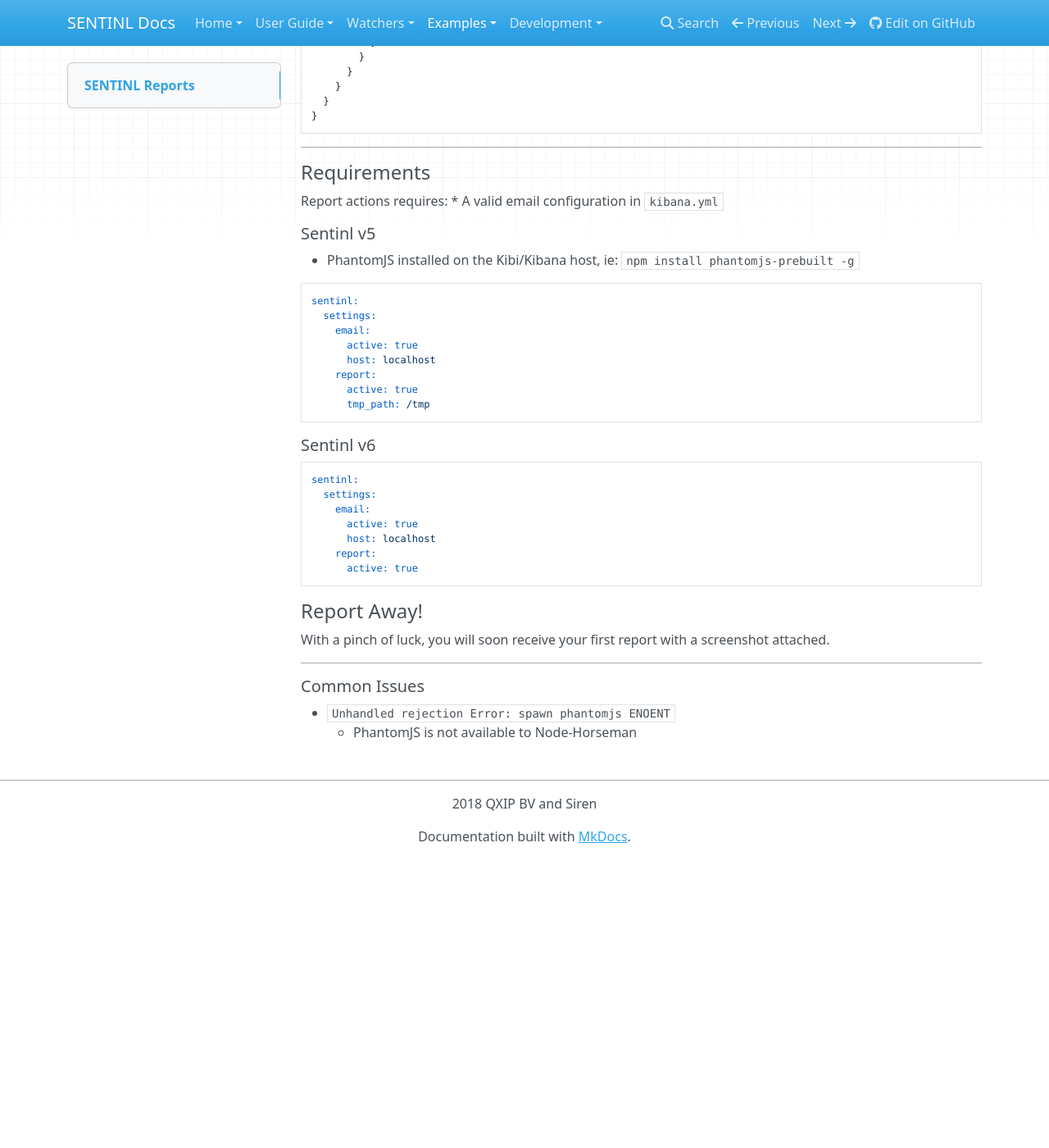
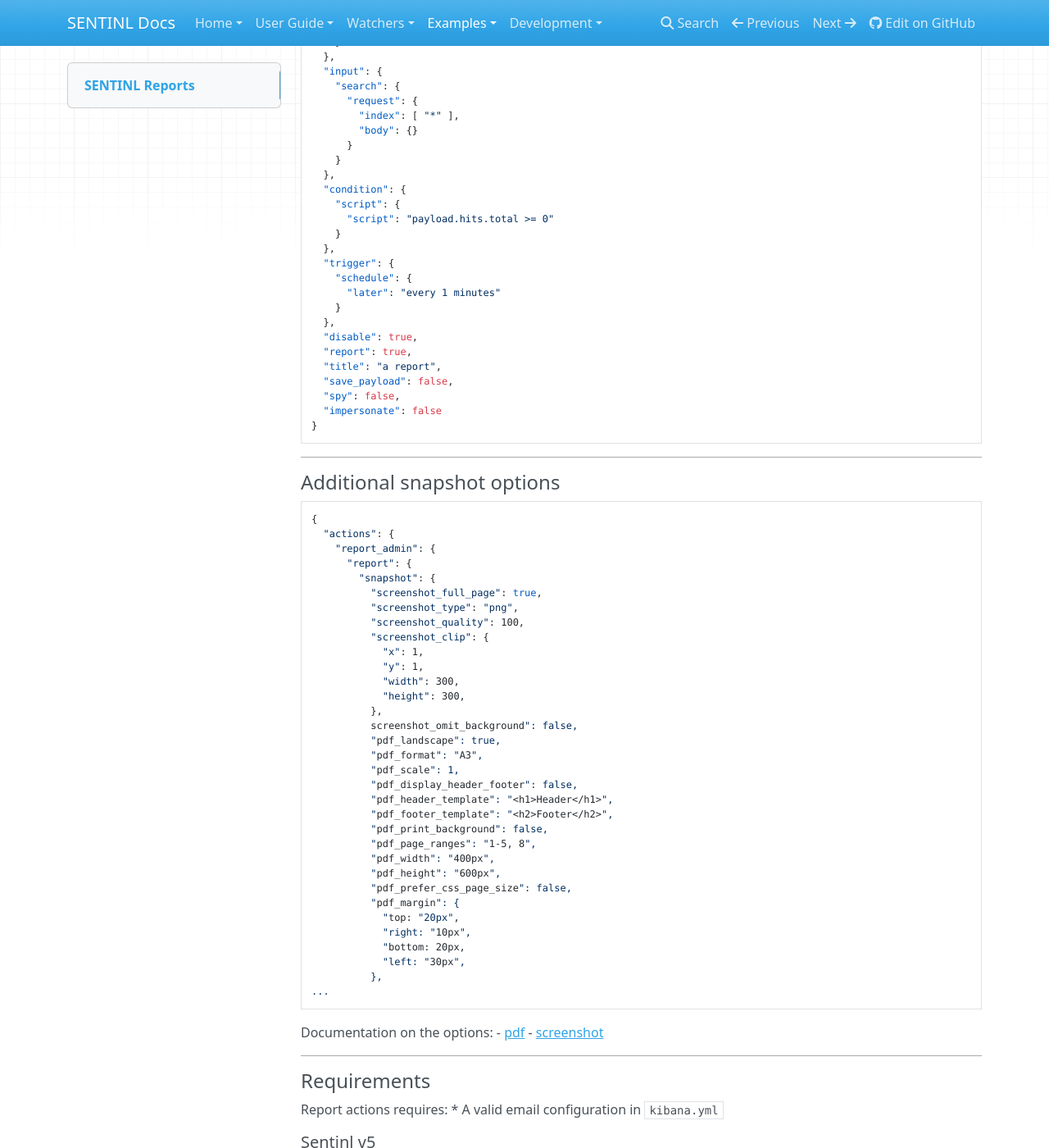
Before and after one commit to sentinl/sentinl, an MkDocs documentation site: the page built from docs/HOWTO-Create-Reports.md, in a window 1280 px wide and 1400 px high, scrolled down 677 px. Shown: the whole window at 82% size. Built offline with MkDocs 1.6.1, drawn with Linux system fonts in a browser that asks for light colours; nearby versions of some CDN libraries; old or Windows-style settings are respelled for this version of MkDocs; before the commit the page ends 1725 px from its top, so only the background shows below that; some of the changed text lies outside the part shown.

Commit message:
Update documentation.

````diff
--- a/docs/HOWTO-Create-Reports.md
+++ b/docs/HOWTO-Create-Reports.md
@@ -5,38 +5,100 @@
 
 ```json
 {
-  "_index": "watcher",
-  "_type": "watch",
-  "_id": "reporter_v8g6p5enz",
-  "_score": 1,
-  "_source": {
-    "trigger": {
-      "schedule": {
-        "later": "on the first day of the week"
-      }
-    },
-    "report": true,
-    "actions": {
-      "report_admin": {
-        "report": {
-          "to": "reports@localhost",
-          "from": "sentinl@localhost",
-          "subject": "SENTINL Report",
-          "priority": "high",
-          "body": "Sample SENTINL Screenshot Report",
-          "snapshot": {
-            "res": "1280x900",
-            "url": "http://www.google.com",
-            "params": {
-              "delay": 5000
-            }
+  "actions": {
+    "threshold_period": "1s",
+    "name": "report",
+    "report_admin": {
+      "report": {
+        "to": "trex@cave",
+        "from": "trex@cave",
+        "subject": "SENTINL Report",
+        "priority": "high",
+        "body": "Sample SENTINL Screenshot Report. Total: {{payload.hits.total}}",
+        "auth": {
+          "username": "admin",
+          "password": "password",
+          "mode": "searchguard",
+          "active": false
+        },
+        "snapshot": {
+          "res": "1280x900",
+          "url": "https://localhost:5606/rlt/goto/9c1c53878f54a430b1aef483dcbd091b",
+          "type": "png",
+          "params": {
+            "delay": 20000
           }
         }
       }
     }
-  }
+  },
+  "input": {
+    "search": {
+      "request": {
+        "index": [ "*" ],
+        "body": {}
+      }
+    }
+  },
+  "condition": {
+    "script": {
+      "script": "payload.hits.total >= 0"
+    }
+  },
+  "trigger": {
+    "schedule": {
+      "later": "every 1 minutes"
+    }
+  },
+  "disable": true,
+  "report": true,
+  "title": "a report",
+  "save_payload": false,
+  "spy": false,
+  "impersonate": false
 }
 ```
+
+---
+#### Additional snapshot options
+```
+{
+  "actions": {
+    "report_admin": {
+      "report": {
+        "snapshot": {
+          "screenshot_full_page": true,
+          "screenshot_type": "png",
+          "screenshot_quality": 100,
+          "screenshot_clip": {
+            "x": 1,
+            "y": 1,
+            "width": 300,
+            "height": 300,
+          },
+          screenshot_omit_background": false,
+          "pdf_landscape": true,
+          "pdf_format": "A3",
+          "pdf_scale": 1,
+          "pdf_display_header_footer": false,
+          "pdf_header_template": "<h1>Header</h1>",
+          "pdf_footer_template": "<h2>Footer</h2>",
+          "pdf_print_background": false,
+          "pdf_page_ranges": "1-5, 8",
+          "pdf_width": "400px",
+          "pdf_height": "600px",
+          "pdf_prefer_css_page_size": false,
+          "pdf_margin": {
+            "top: "20px",
+            "right: "10px",
+            "bottom: 20px,
+            "left: "30px",
+          },
+...
+```
+Documentation on the options:
+- [pdf](https://github.com/GoogleChrome/puppeteer/blob/master/docs/api.md#pagepdfoptions)
+- [screenshot](https://github.com/GoogleChrome/puppeteer/blob/master/docs/api.md#pagescreenshotoptions)
 
 ---
 #### Requirements
````
